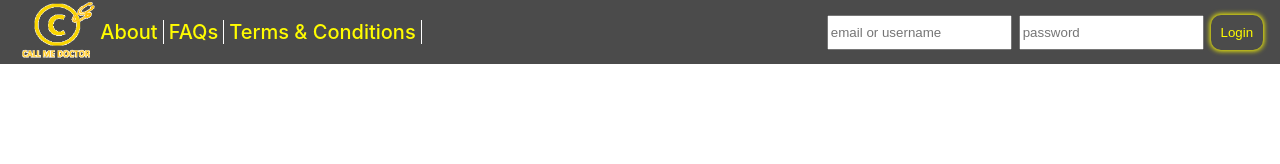
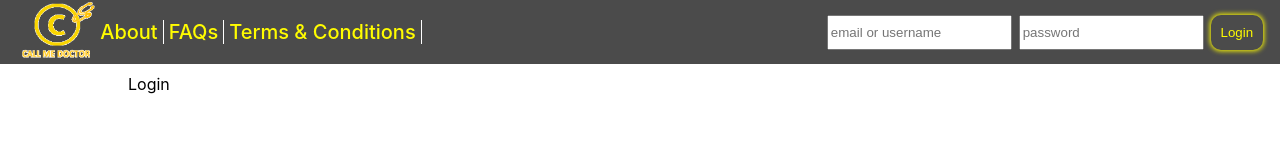
Before and after one commit to Call-me-doctor/cmd-front-end, a React (Create React App) app: page /login in a window 1280 px wide. Shown: the top 164 px of the page. Built offline with nearby package versions, Linux system fonts and the light colour scheme.

Commit message:
initial login

```diff
--- /dev/null
+++ b/src/Components/Login/Login.js
@@ -0,0 +1,17 @@
+import React, {Fragment} from 'react';
+import NavBar from '../NavigationBar/NavigationBar';
+
+class Login extends React.Component {
+    render() {
+        return (
+            <Fragment>
+                <NavBar />
+                <div className="content-container">
+                    Login
+                </div>
+            </Fragment>
+        );
+    }
+}
+
+export default Login;
--- a/src/component-imports.js
+++ b/src/component-imports.js
@@ -2,3 +2,4 @@ export {default as App} from './Components/App/App';
 export {default as About} from './Components/About/About';
 export {default as FAQs} from './Components/FAQs/FAQs';
 export {default as TermsAndConditions} from './Components/TermsAndConditions/TermsAndConditions';
+export {default as Login} from './Components/Login/Login';
--- a/src/index.js
+++ b/src/index.js
@@ -15,6 +15,7 @@ const routing = (
         <Route exact path="/about" component={components.About} />
         <Route exact path="/faqs" component={components.FAQs} />
         <Route exact path="/terms_and_conditions" component={components.TermsAndConditions} />
+        <Route exact path="/login" component={components.Login} />
         <Route path="*" component={components.App} />
       </Switch>
     </Router>
```
